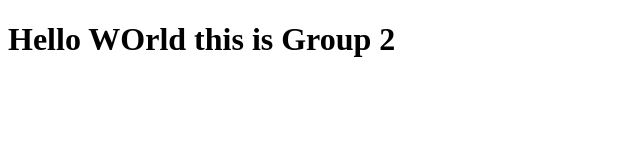
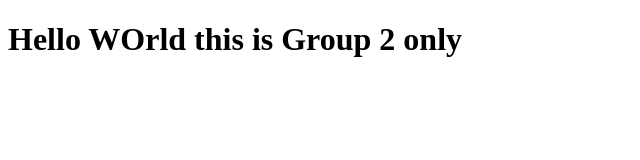
Before and after one commit to fntita81/Francis2_Project, a plain HTML site: page index2.html in a window 1280 px wide. Shown: the whole page, without its empty margins (0-640 px from the left). Drawn offline with Linux system fonts and the light colour scheme.

Commit message:
new commit for group2

```diff
--- a/index.html
+++ b/index2.html
@@ -7,6 +7,6 @@
     <title>Document</title>
 </head>
 <body>
-  <h1>Hello WOrld this is Group 2</h1>
+  <h1>Hello WOrld this is Group 2 only </h1>
 </body>
 </html>
```
